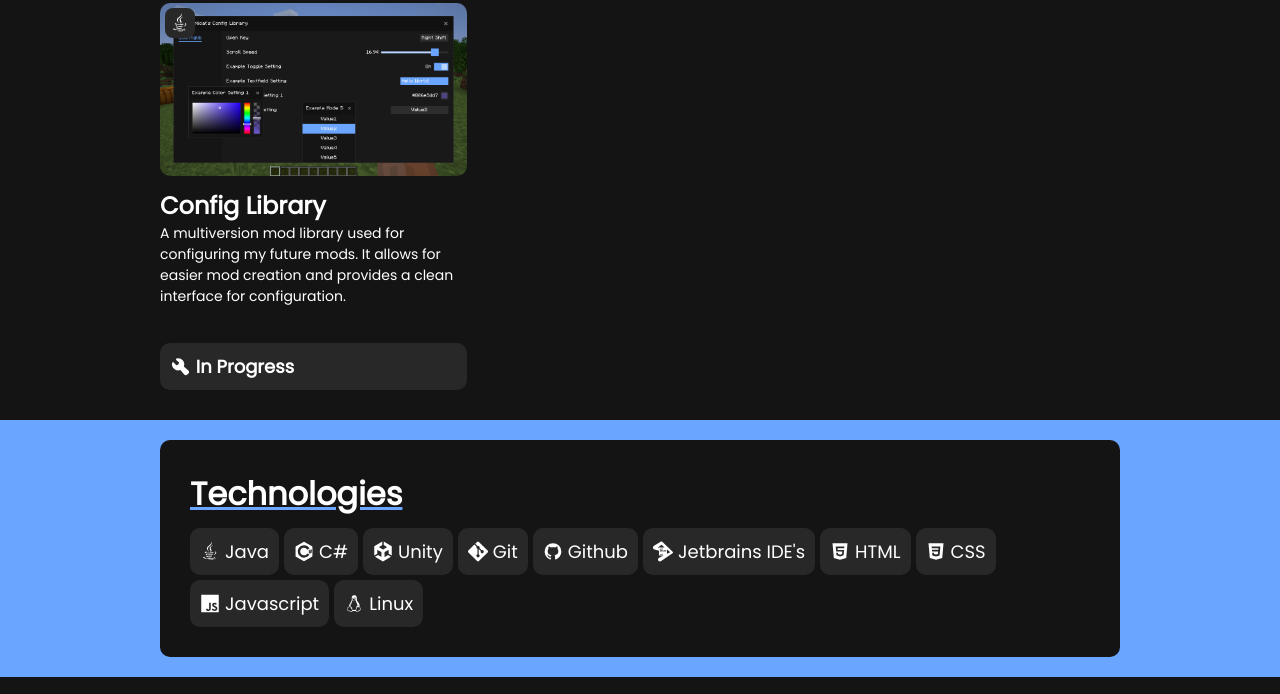
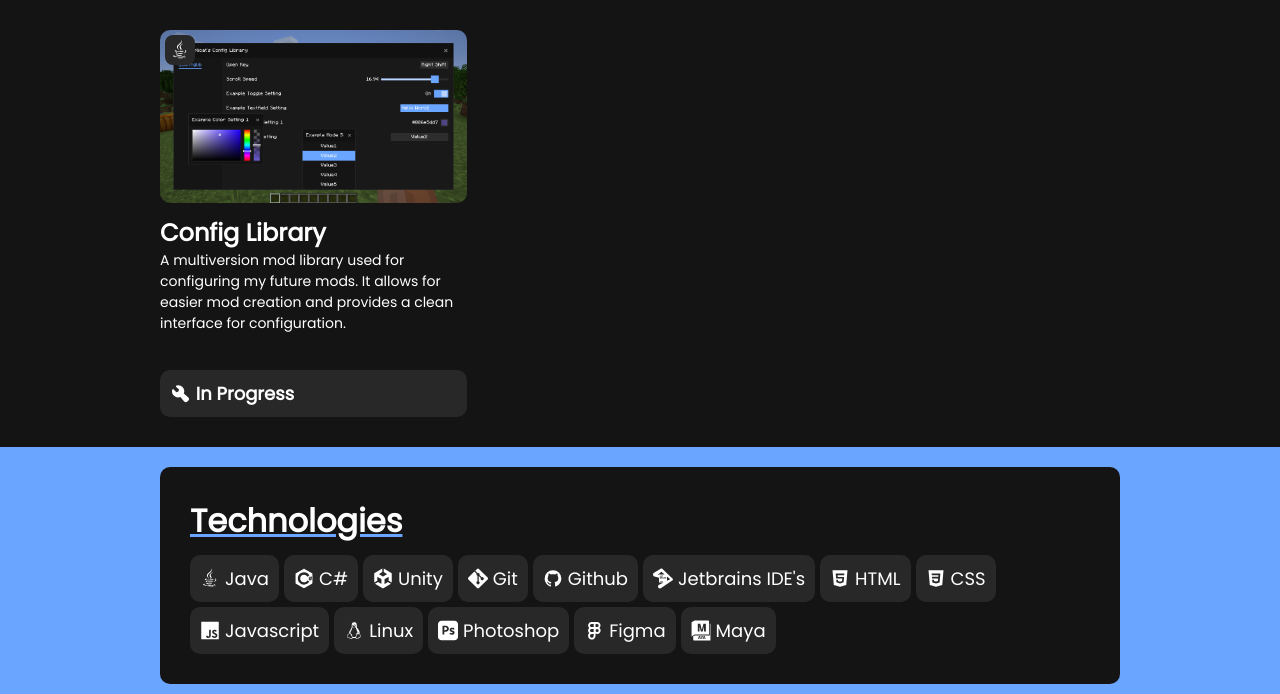
Before and after one commit to duplidev/duplidev.github.io, a plain HTML site: page index.html in a window 1280 px wide. Shown: the part 1542-2236 px from the top of the page. Drawn offline with Linux system fonts and the light colour scheme.

Commit message:
add more info and technologies

```diff
--- a/index.html
+++ b/index.html
@@ -54,7 +54,7 @@
                 <div class="centered-about">
                     <div class="about-box">
                         <h1><u>About me</u></h1>
-                        <p>Hello there! I am a developer, designer and artist from Austria. I work on minecraft mods, games and websites. I am passionate about creating open source and free software.</p>
+                        <p>Hello there! I am a developer, designer and artist from Austria. I work on minecraft mods, games, websites and do art. I use a variety of different tools for my creative projects. I am passionate about creating open source and free software.</p>
                     </div>
                 </div>
             </div>
@@ -184,6 +184,18 @@
                                 <img src="icons/linux.svg" alt="tux the mascot of the linux kernel icon">
                                 <p>Linux</p>
                             </div>
+                            <div>
+                                <img src="icons/ps.svg" alt="the adobe photoshop icon">
+                                <p>Photoshop</p>
+                            </div>
+                            <div>
+                                <img src="icons/figma.svg" alt="the figma icon">
+                                <p>Figma</p>
+                            </div>
+                            <div>
+                                <img src="icons/maya.svg" alt="the autodesk maya icon">
+                                <p>Maya</p>
+                            </div>
                         </div>
                     </div>
                 </div>
```
Also changed, not shown: icons/figma.svg (added), icons/maya.svg (added), icons/ps.svg (added).
